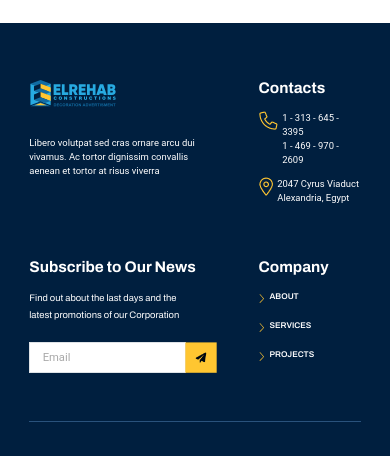
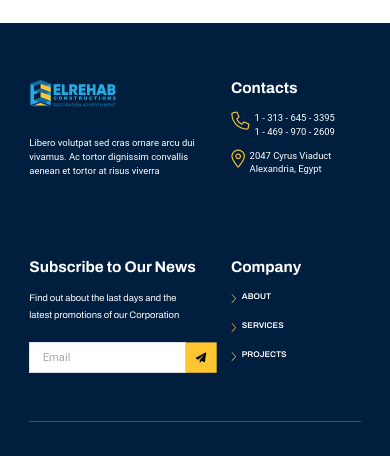
Before and after one commit to mohamedmonirakila/design, a React (Vite) app: page / in a window 390 px wide. Shown: the part 8653-9109 px from the top of the page. Built offline with nearby package versions, Linux system fonts and the light colour scheme.

Commit message:
adding animations

```diff
--- a/src/components/Footer.jsx
+++ b/src/components/Footer.jsx
@@ -102,7 +102,7 @@ export default function Footer() {
             </div>
 
             {/* Section 2 */}
-            <div className="col-4 col-sm-4 col-md-2 mb-3 contacts-col">
+            <div className="col-5 col-sm-4 col-md-2 mb-3 contacts-col">
               <h5>Contacts</h5>
               <div className="contact-details">
                 <div className="flex-item">
@@ -130,7 +130,7 @@ export default function Footer() {
             </div>
 
             {/* Section 3 */}
-            <div className="col-4 col-sm-4 col-md-1 mb-3 company-col">
+            <div className="col-5 col-sm-4 col-md-1 mb-3 company-col">
               <h5>Company</h5>
               <ul className="nav flex-column">
                 <li className="nav-item">
--- a/src/styles/secondpart.css
+++ b/src/styles/secondpart.css
@@ -296,7 +296,7 @@
   }
 
   .footer .row {
-    column-gap: 8%;
+    column-gap: 0;
   }
 
   .footer .company-col {
```
Also changed, not shown: 4 other files (tests, documents, lock files or other folders).
